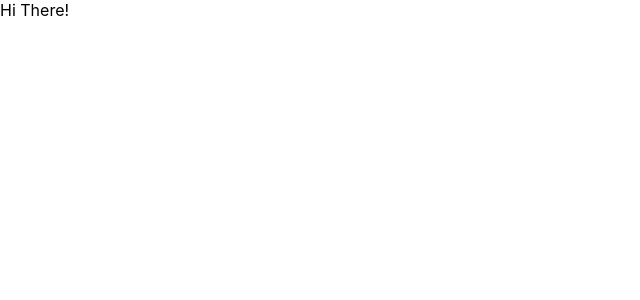
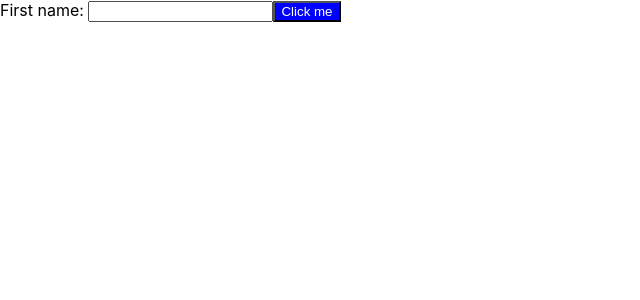
Before and after one commit to pushpk/Hello-React, a React (Create React App) app in the folder my-new-app/: page / in a window 1280 px wide. Shown: the top 300 px of the page, without its empty margins (0-640 px from the left). Built offline with nearby package versions, Linux system fonts and the light colour scheme.

Commit message:
trying jsx

```diff
--- a/my-new-app/src/index.js
+++ b/my-new-app/src/index.js
@@ -5,7 +5,13 @@ import './index.css';
 import * as serviceWorker from './serviceWorker';
 
 const App = () => {
-    return <div>Hi There!</div>;
+    return (
+      <div>
+       <label class="label" for="firstname">First name: </label>
+         <input type="text" id="firstname" />
+         <button type="button" style={{backgroundColor : 'blue', color : 'white'}} > Click me</button>
+      </div>
+      );
 }
 
 ReactDOM.render(
```
